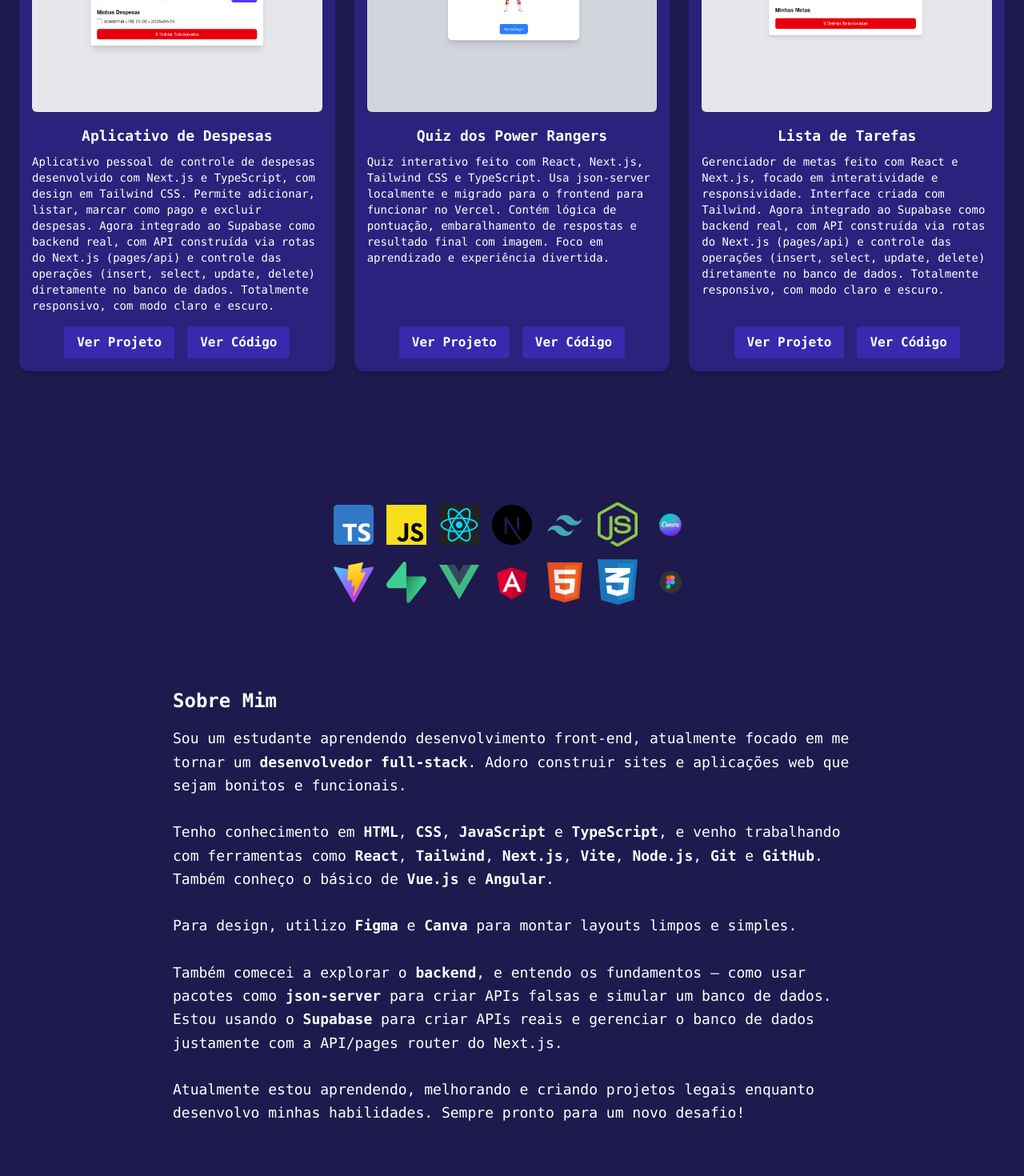
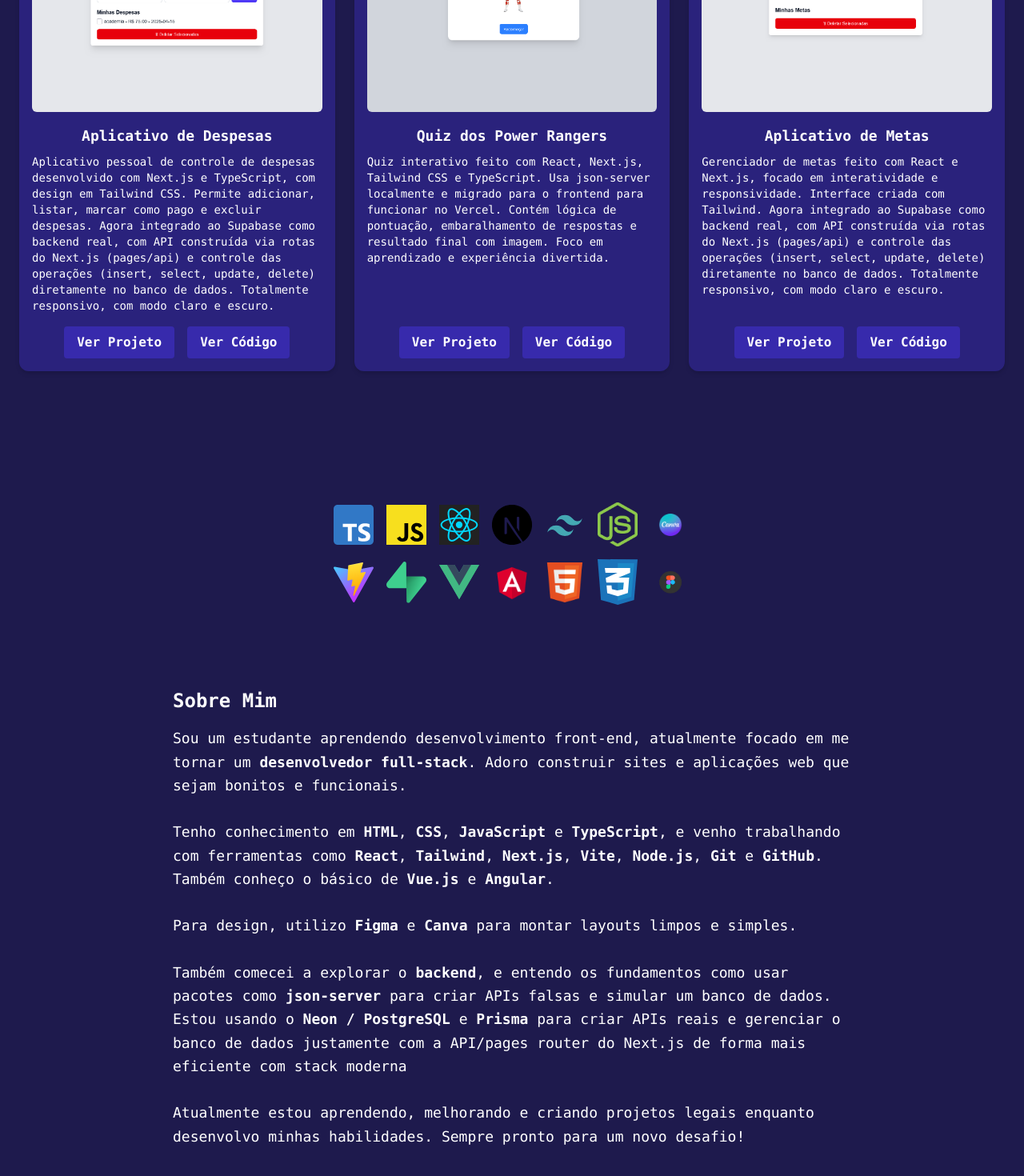
Before and after one commit to Devlusket/lucas-soares-portfolio, a Next.js app: page / in a window 1280 px wide. Shown: the part 1011-2481 px from the top of the page at 80% size. Built offline with nearby package versions, Linux system fonts and the light colour scheme.

Commit message:
fix issue with links

```diff
--- a/src/components/About.tsx
+++ b/src/components/About.tsx
@@ -22,7 +22,7 @@ export default function About() {
         Sou um estudante aprendendo desenvolvimento front-end, atualmente focado em me tornar um <strong>desenvolvedor full-stack</strong>. Adoro construir sites e aplicações web que sejam bonitos e funcionais.<br /><br />
         Tenho conhecimento em <strong>HTML</strong>, <strong>CSS</strong>, <strong>JavaScript</strong> e <strong>TypeScript</strong>, e venho trabalhando com ferramentas como <strong>React</strong>, <strong>Tailwind</strong>, <strong>Next.js</strong>, <strong>Vite</strong>, <strong>Node.js</strong>, <strong>Git</strong> e <strong>GitHub</strong>. Também conheço o básico de <strong>Vue.js</strong> e <strong>Angular</strong>.<br /><br />
         Para design, utilizo <strong>Figma</strong> e <strong>Canva</strong> para montar layouts limpos e simples.<br /><br />
-        Também comecei a explorar o <strong>backend</strong>, e entendo os fundamentos — como usar pacotes como <strong>json-server</strong> para criar APIs falsas e simular um banco de dados. <br></br> Estou usando o <strong>Supabase</strong> para criar APIs reais e gerenciar o banco de dados justamente com a API/pages router do Next.js.<br /><br />
+        Também comecei a explorar o <strong>backend</strong>, e entendo os fundamentos como usar pacotes como <strong>json-server</strong> para criar APIs falsas e simular um banco de dados.<br></br> Estou usando o <strong>Neon / PostgreSQL</strong> e <strong>Prisma</strong> para criar APIs reais e gerenciar o banco de dados justamente com a API/pages router do Next.js de forma mais eficiente com stack moderna<br /><br />
         Atualmente estou aprendendo, melhorando e criando projetos legais enquanto desenvolvo minhas habilidades. Sempre pronto para um novo desafio!
       </p>
     </section>
--- a/src/components/Projects.tsx
+++ b/src/components/Projects.tsx
@@ -138,7 +138,7 @@ export default function Projects() {
     },
     {
       id: 3,
-      title: "Lista de Tarefas",
+      title: "Aplicativo de Metas",
       description:
         "Gerenciador de metas feito com React e Next.js, focado em interatividade e responsividade. Interface criada com Tailwind. Agora integrado ao Supabase como backend real, com API construída via rotas do Next.js (pages/api) e controle das operações (insert, select, update, delete) diretamente no banco de dados. Totalmente responsivo, com modo claro e escuro.",
       image: "/images/metas.png",
```
